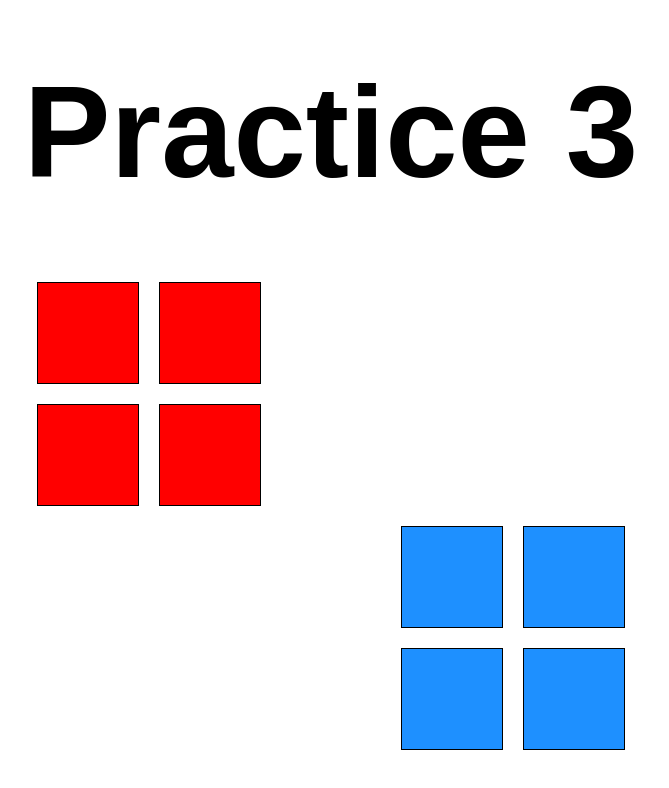
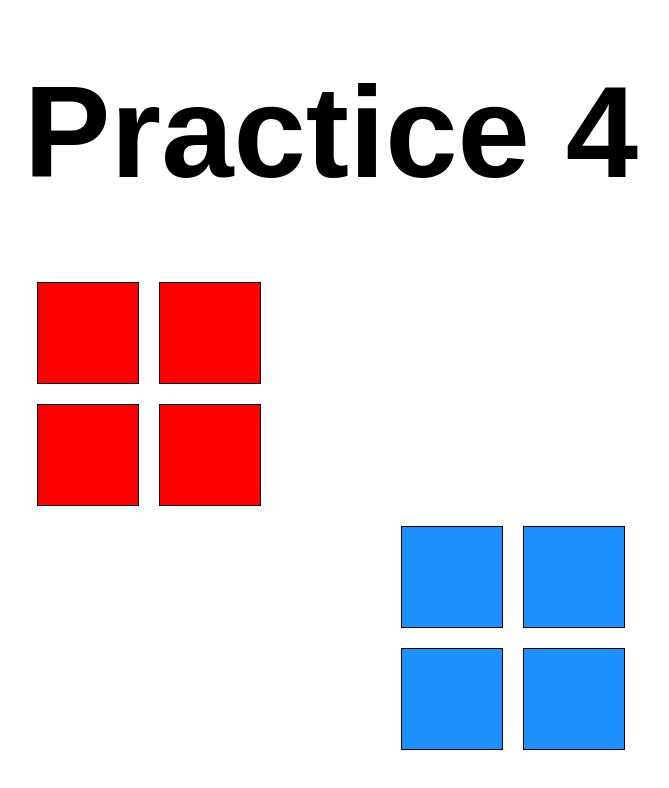
Before and after one commit to nathanstilwell/core-lab, a plain HTML site: page box-model-practice/practice4.html in a window 1280 px wide. Shown: the whole page, without its empty margins (309-978 px from the left). Drawn offline with Linux system fonts and the light colour scheme.

Commit message:
typo in lesson4 header

```diff
--- a/box-model-practice/practice4.html
+++ b/box-model-practice/practice4.html
@@ -11,7 +11,7 @@
 
     <section class="main">
       <header class="header">
-        <h1 class="title">Practice 3</h1>
+        <h1 class="title">Practice 4</h1>
       </header>
 
       <section class="row clearfix">
```
